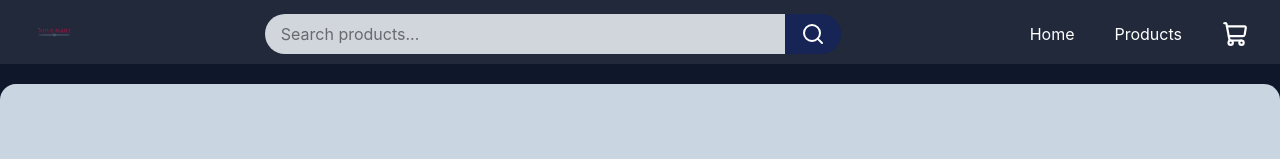
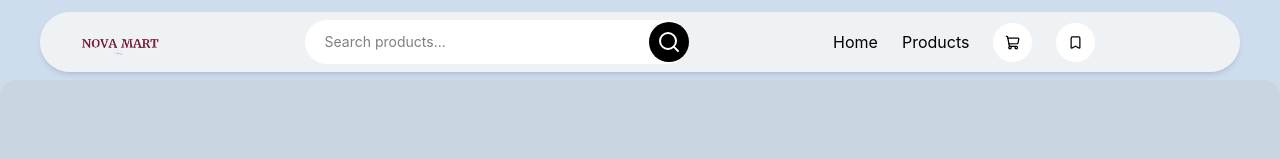
Before and after one commit to MiyaAadil/NovaMart-ecommerce, a React (Vite) app: page / in a window 1280 px wide. Shown: the top 159 px of the page. Built offline with nearby package versions, Linux system fonts and the light colour scheme; no server answers.

Commit message:
Navbar UI polished

```diff
--- a/src/components/Navbar.jsx
+++ b/src/components/Navbar.jsx
@@ -1,5 +1,5 @@
 import { Link } from 'react-router-dom'
-import { Search, ShoppingCart, Menu, X, ShoppingCartIcon } from 'lucide-react';
+import { Search, ShoppingCart, Menu, X, ShoppingCartIcon, Bookmark } from 'lucide-react';
 import NavLogo from '../assets/images/Novalogo.png'
 import { useContext, useState } from 'react';
 import { CartContext } from '../context/CartContext';
@@ -17,28 +17,28 @@ const Navbar = () => {
 
   return (
       <>
-      <nav className="bg-gray-50/8 text-white px-6 py-1 h-16 sticky top-0 z-50">
+      <nav className="bg-gray-100/90 rounded-full top-3 mx-10 h-15 flex sticky z-50 shadow-md">
 
-        <div className="max-w-7xl mx-auto flex items-center justify-between">
+        <div className="w-full mx-10 flex items-center justify-between">
 
           {/* Logo */}
           <Link to="/">
             <img
               src={NavLogo}
               alt="NovaMart Logo"
-              className="h-15"
+              className='h-10 w-20 mt-3 object-contain'
             />
           </Link>
 
           {/* Search (Desktop) */}
-          <div className="hidden md:flex items-center flex-1 max-w-xl mx-10">
+          <div className="hidden md:flex items-center rounded-full bg-white flex-1 max-w-sm mx-10">
             <input
               type="text"
               placeholder="Search products..."
-              className="w-full rounded-l-full px-4 py-2 bg-gray-300 text-black outline-none"
+              className="w-full px-5 py-3 text-black outline-none text-sm"
             />
 
-            <button className="bg-blue-950 px-4 py-2 rounded-r-full hover:bg-blue-900 cursor-pointer transition">
+            <button className="bg-black text-white p-2 rounded-full cursor-pointer transition">
               <Search />
             </button>
           </div>
@@ -48,23 +48,23 @@ const Navbar = () => {
 
             <Link
               to="/"
-              className="hover:bg-gray-700 py-2 px-2 rounded-full transition-all duration-300"
+              className="hover:scale-95 transition-all duration-400"
             >
               Home
             </Link>
 
             <Link
               to="/products"
-              className="hover:bg-gray-700 py-2 px-2 rounded-full transition-all duration-300"
+              className="hover:scale-96 transition-all duration-400"
             >
               Products
             </Link>
 
             <Link
               to="/cart"
-              className="relative hover:bg-gray-700 py-2 px-2 rounded-full transition-all duration-300"
+              className="relative bg-white p-3 rounded-full transition-all duration-300"
             >
-              <ShoppingCart size={26} />
+              <ShoppingCartIcon size={15} />
 
               {cartCount > 0 && (
                 <span className="absolute -top-2 -right-2 bg-red-600 text-xs w-5 h-5 rounded-full flex justify-center items-center">
@@ -72,16 +72,32 @@ const Navbar = () => {
                 </span>
               )}
             </Link>
+            <p className='bg-white p-3 rounded-full transition-all duration-300 cursor-pointer'><Bookmark size={15} /></p>
 
           </div>
 
           {/* Mobile Button */}
-          <button
-            className="md:hidden cursor-pointer"
-            onClick={() => setIsOpen(!isOpen)}
-          >
-            {isOpen ? <X size={28} /> : <Menu size={28} />}
-          </button>
+          <div className='flex gap-4'>
+              <Link
+                  to="/cart"
+                  className="relative bg-white p-3 rounded-full transition-all duration-300 md:hidden"
+                >
+                  <ShoppingCart size={15} />
+
+                  {cartCount > 0 && (
+                    <span className="absolute -top-2 -right-2 bg-red-600 text-xs w-5 h-5 rounded-full flex justify-center items-center">
+                      {cartCount}
+                    </span>
+                  )}
+                </Link>
+
+                <button
+                className="md:hidden cursor-pointer"
+                onClick={() => setIsOpen(!isOpen)}
+              >
+                {isOpen ? <X size={28} /> : <Menu size={28} />}
+              </button>
+          </div>
 
         </div>
 
@@ -90,13 +106,13 @@ const Navbar = () => {
       {/* Mobile Menu */}
 
       {isOpen && (
-        <div className="md:hidden bg-black/95 text-white px-8 py-20 space-y-4 fixed inset-0 z-50 flex flex-col gap-6 backdrop-blur-sm animate-fade-in">
+        <div className="md:hidden bg-black/95 text-white px-8 py-20 space-y-4 fixed inset-0 z-50 flex flex-col gap-7 backdrop-blur-sm animate-fade-in">
 
           <button
-            className="absolute top-4 right-4 text-white cursor-pointer"
+            className="absolute top-5 right-17 text-white cursor-pointer"
             onClick={() => setIsOpen(false)}
           >
-            <X size={28} />
+            <X size={40} />
           </button>
 
           <div className="flex ">
@@ -128,14 +144,7 @@ const Navbar = () => {
           >
             Products
           </Link>
-
-          <Link
-            to="/cart"
-            className="flex"
-            onClick={() => setIsOpen(false)}
-          >
-            <ShoppingCart /> ({cartCount})
-          </Link>
+          <p className='flex gap-1 cursor-pointer'><Bookmark />Saved</p>
 
         </div>
       )}
--- a/src/index.css
+++ b/src/index.css
@@ -2,7 +2,7 @@
 
 
 html, body {
-  background-color: #0F172A;
+  background-color: #ceddee;
 }
 
 html::-webkit-scrollbar,
```
Also changed, not shown: src/assets/images/Novalogo.png.
